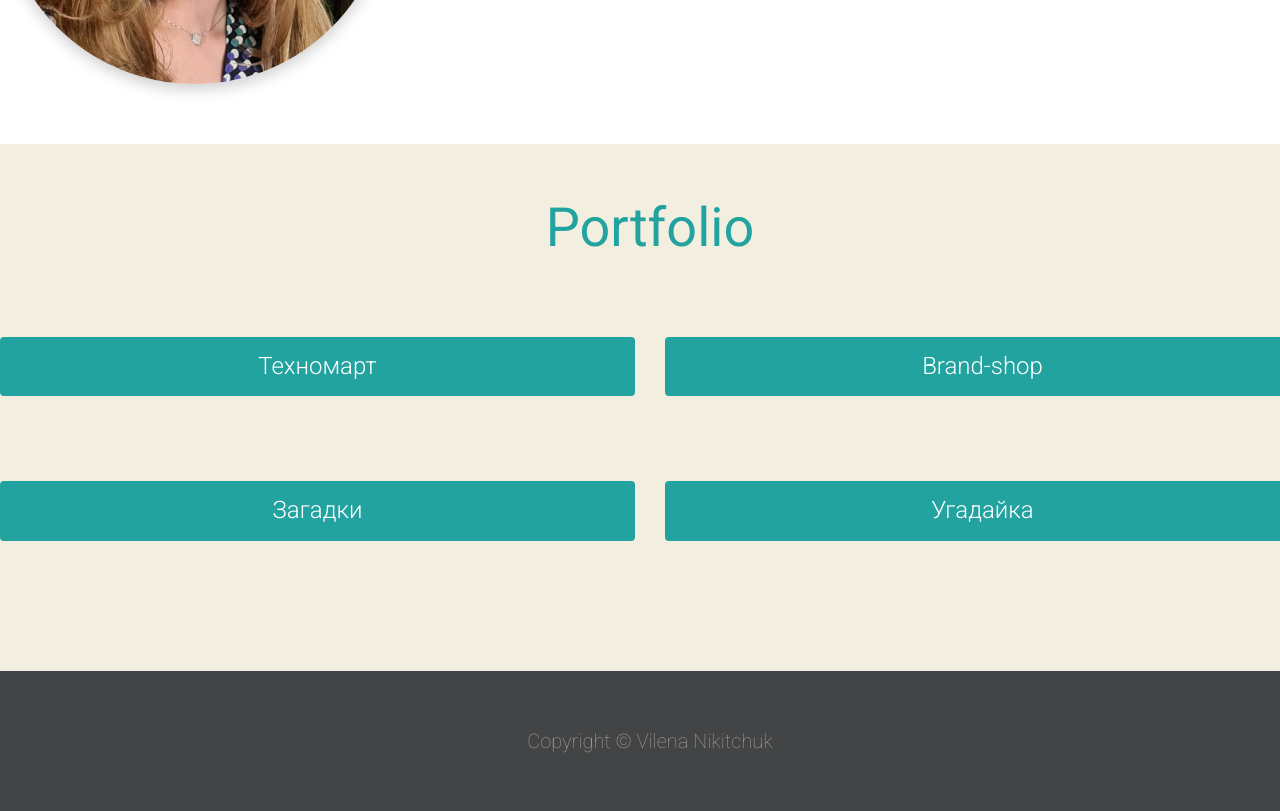
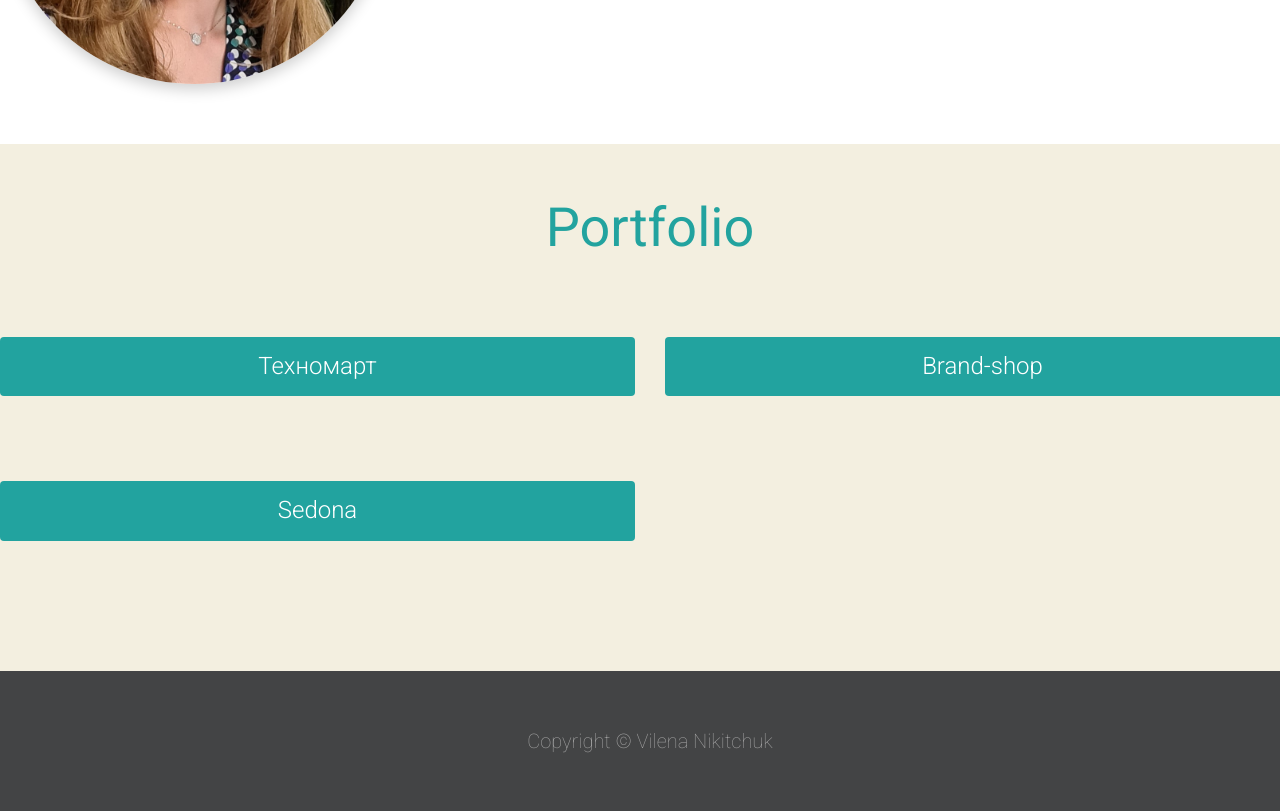
Before and after one commit to vilenan/my_site, a plain HTML site: page index.html in a window 1280 px wide. Shown: the part 624-1435 px from the top of the page. Drawn offline with Linux system fonts and the light colour scheme.

Commit message:
добавила седону

```diff
--- a/index.html
+++ b/index.html
@@ -55,8 +55,8 @@
 										<a class="project-item-link" href="https://vilenan.github.io/Brand-shop/"
 											target="_blank">Brand-shop</a>
 									</li>
-									<li class="project-item"><a class="project-item-link" href="guess.html">Загадки</a></li>
-									<li class="project-item"><a class="project-item-link" href="puzzle.html">Угадайка</a></li>
+									<li class="project-item"><a class="project-item-link" href="https://htmlacademy-htmlcss.github.io/1437099-sedona-30/8/">Sedona</a></li>
+									<!-- <li class="project-item"><a class="project-item-link" href="puzzle.html">Угадайка</a></li> -->
 								</ul>
 						</p>
 
```
